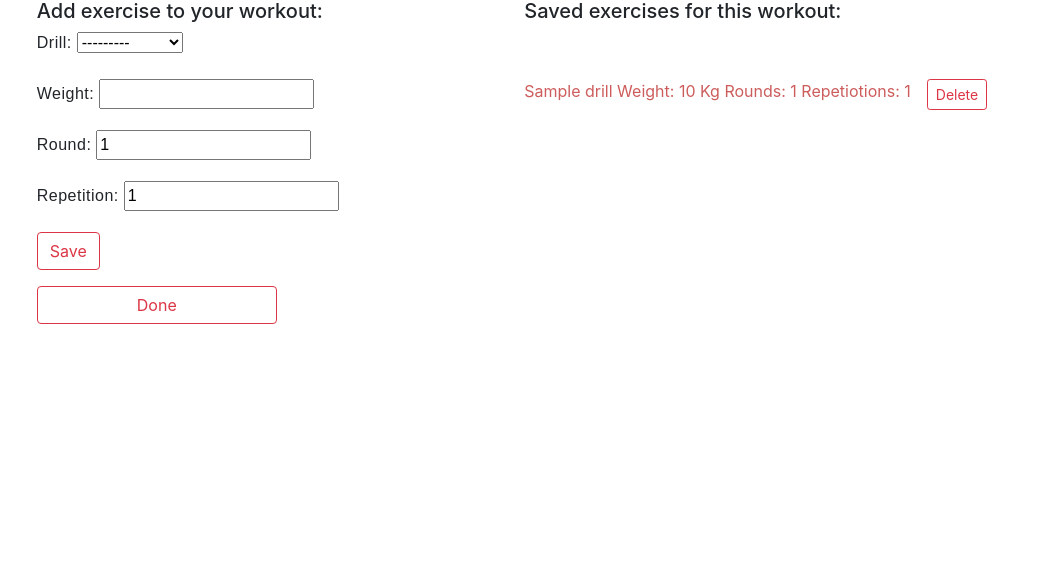
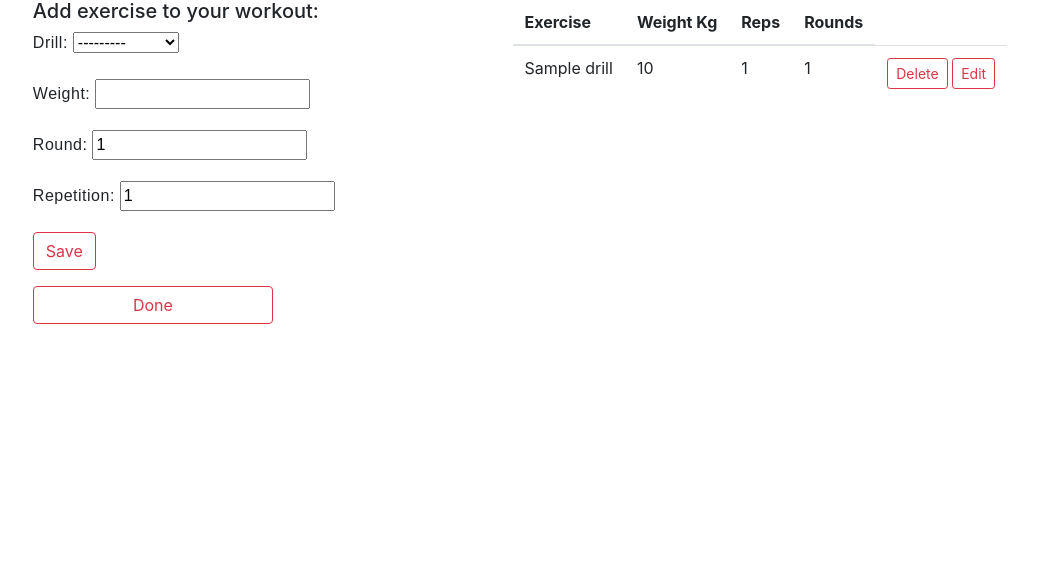
Before and after one commit to triskaVpate/exerlogger, a Django app: page /workouts/1/ in a window 1280 px wide. Shown: the part 109-673 px from the top of the page, without its empty margins (120-1158 px from the left). Run offline with Django 3.2, Linux system fonts and the light colour scheme; the visitor is signed in with stand-in values (Sample User, id 1); tables that the repository leaves empty hold one stand-in row (values such as "Sample post"); some libraries are stand-ins or nearby versions.

Commit message:
nicer workout detail, list of exercises

```diff
--- a/templates/workout/workout_detail.html
+++ b/templates/workout/workout_detail.html
@@ -9,33 +9,54 @@
                         {% if exercise_form %}
                             <h5> Add exercise to your workout: </h5>
                             <form method="POST" enctype="multipart/form-data">
+                                <div>
                                     {% csrf_token %}
                                     {{ exercise_form.as_p }}
                                     <input type="submit" value="Save" class="btn btn-outline-danger">
+                                </div>
                             </form>
                         {% endif %}
                         <a href="{% url 'workouts' %}" class="btn btn-outline-danger" id="workout-done">Done</a>
                     </div>
                     <!--Show exercises for workout id-->
                     <div>
-                        <h5> Saved exercises for this workout: </h5>
-                        <br>
-                        <br>
+                        <div class="table-responsive">
+                            <table class="table">
+                                <thead>
+                                    <tr>
+                                        <th scope="col">Exercise</th>
+                                        <th scope="col">Weight Kg</th>
+                                        <th scope="col">Reps</th>
+                                        <th scope="col">Rounds</th>
+                                    </tr>
+                                </thead>
+                                <tbody>
                                 {% for exercise in exercises %}
-                            <a href="{% url 'exercise_edit' workout.id exercise.id %}" class="list-exercises">
-                                {{ exercise.drill.name }}
-                                Weight: {{ exercise.weight }} Kg
-                                Rounds: {{ exercise.round }}
-                                Repetiotions: {{ exercise.repetition }}
-                                <div class="form-group mx-sm-3 mb-2">
-                                    <form action="{% url 'delete_exercise' workout.id exercise.id %}" method="POST">
+                                    <tr>
+                                        <td>{{ exercise.drill.name }}</td>
+                                        <td>{{ exercise.weight }}</td>
+                                        <td>{{ exercise.repetition }}</td>
+                                        <td>{{ exercise.round }}</td>
+                                        <td>
+                                            <form action="{% url 'delete_exercise' workout.id exercise.id %}" method="POST" onsubmit="return confirm('Are you sure?')">
                                                 {% csrf_token %}
+                                                <input type="submit" value="Delete" class="btn btn-outline-danger btn-sm">
+                                                <a href="{% url 'exercise_edit' workout.id exercise.id %}" class="btn btn-outline-danger btn-sm">Edit</a>
+                                            </form>
+                                        </td>
+                                    </tr>
+<!--                                    <a href="{% url 'exercise_edit' workout.id exercise.id %}" class="list-exercises">-->
+<!--                                        <div class="form-group mx-sm-3 mb-2">-->
+<!--                                            <form action="{% url 'delete_exercise' workout.id exercise.id %}" method="POST">-->
+<!--                                                {% csrf_token %}-->
 
-                                        <input type="submit" value="Delete" class="btn btn-outline-danger btn-sm">
-                                    </form>
+<!--                                                <input type="submit" value="Delete" class="btn btn-outline-danger btn-sm">-->
+<!--                                            </form>-->
+<!--                                        </div>-->
+<!--                                     </a>-->
+                                {% endfor %}
+                            </table>
                         </div>
-                             </a>
-                        {% endfor %}
                         {% if workout %}
                         {% endif %}
                     </div>
```
Lines whose indentation alone changed are shown as unchanged.
